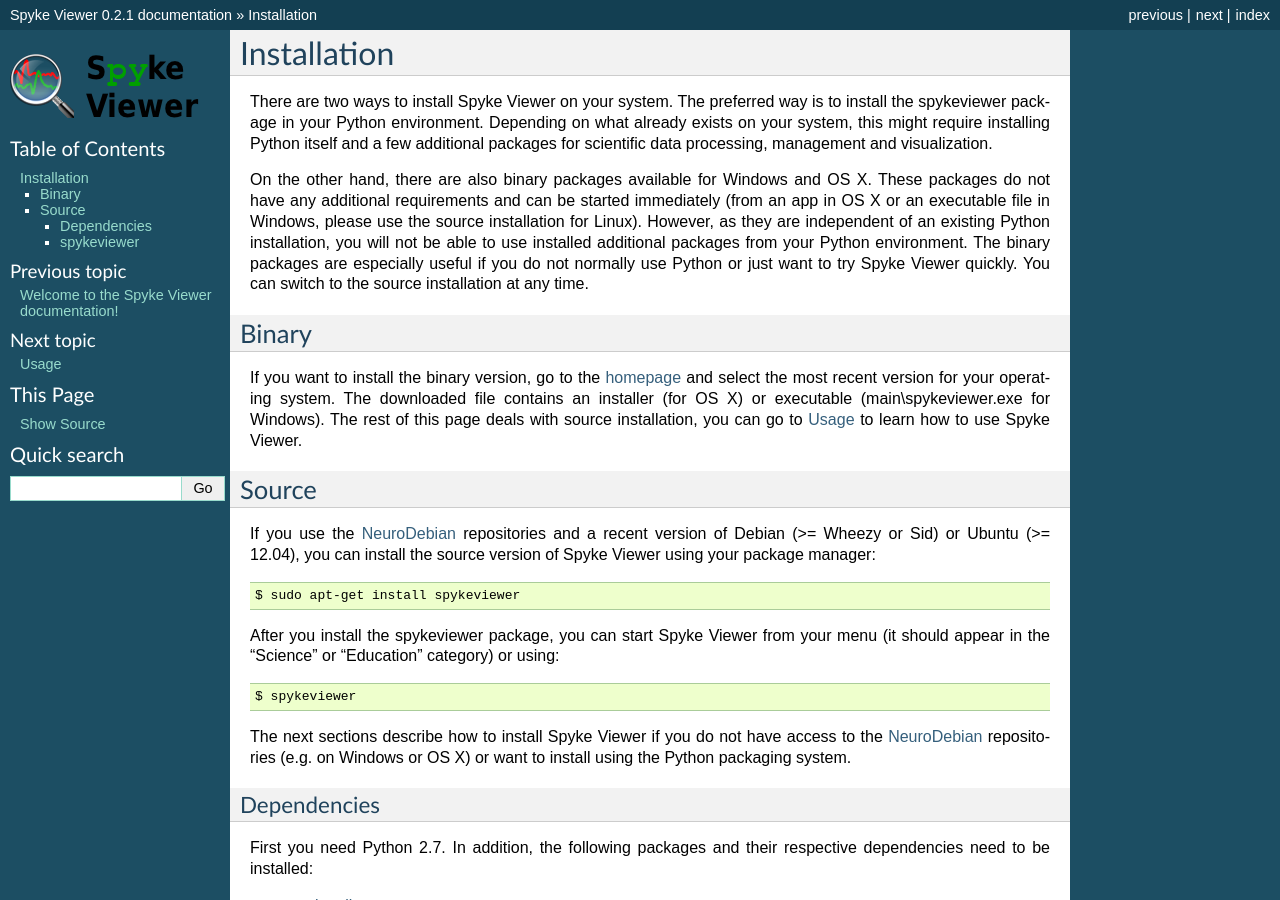
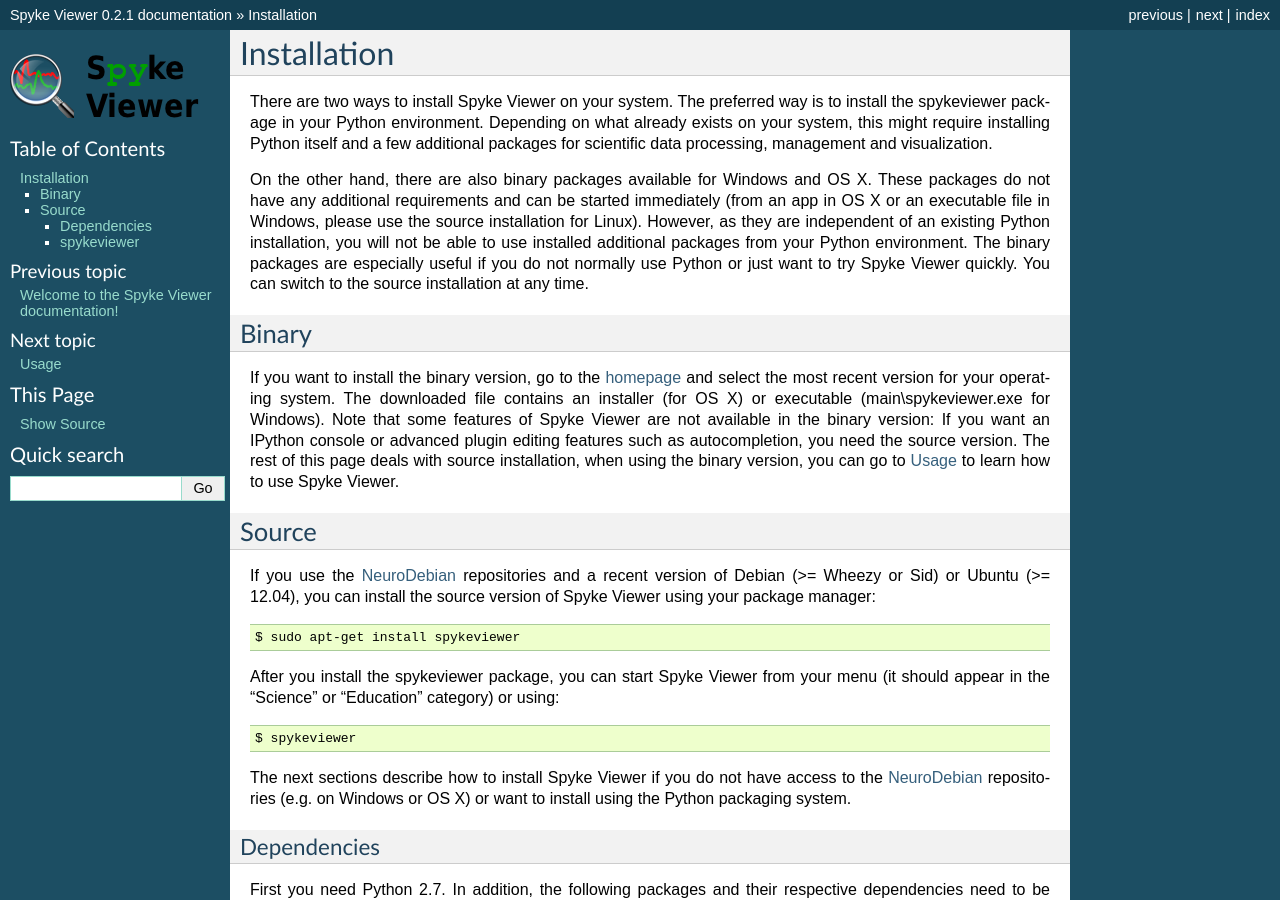
Before and after one commit to rproepp/spykeviewer, a Sphinx documentation site: the page built from doc/source/installation.rst, in a window 1280 px wide and 900 px high. Built offline with Sphinx 7.4.7, drawn with Linux system fonts in a browser that asks for light colours; formulas are drawn with MathJax 3.

Commit message:
Mention missing features in binary installation

```diff
--- a/doc/source/installation.rst
+++ b/doc/source/installation.rst
@@ -22,7 +22,10 @@ If you want to install the binary version, go to the
 `homepage <http://www.ni.tu-berlin.de/software/spykeviewer>`_
 and select the most recent version for your operating system. The downloaded
 file contains an installer (for OS X) or executable (main\\spykeviewer.exe
-for Windows). The rest of this page deals with source installation, you can
+for Windows). Note that some features of Spyke Viewer are not available in
+the binary version: If you want an IPython console or advanced plugin editing
+features such as autocompletion, you need the source version. The rest of this
+page deals with source installation, when using the binary version, you can
 go to :ref:`usage` to learn how to use Spyke Viewer.
 
 Source
```
